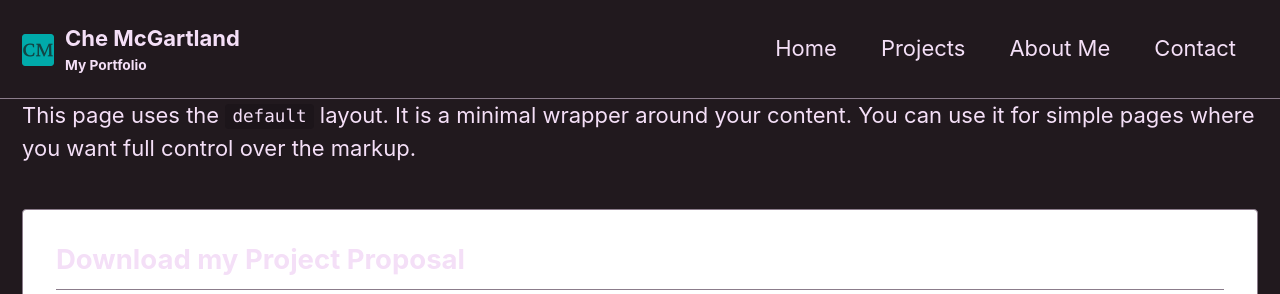
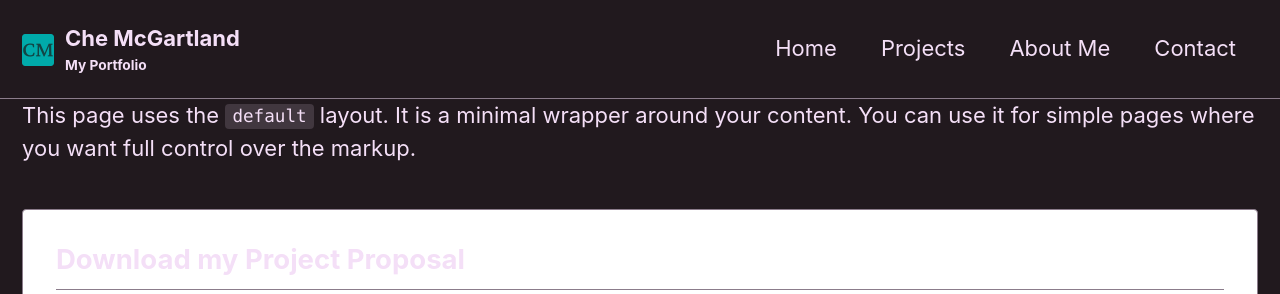
Before and after one commit to chemcg19/chemcg19.github.io, a Jekyll site: the page built from _pages/page-default.md, in a window 1280 px wide. Shown: the top 294 px of the page. Built offline with Jekyll 4.4.1, drawn with Linux system fonts in a browser that asks for light colours.

Commit message:
Update _neon.scss

```diff
--- a/_sass/minimal-mistakes/skins/_neon.scss
+++ b/_sass/minimal-mistakes/skins/_neon.scss
@@ -7,7 +7,7 @@ $background-color: #21191e !default;
 $text-color: #f4dff7 !default;
 $primary-color: #68ede1 !default;
 $border-color: mix(#f4dff7, $background-color, 50%) !default;
-$code-background-color: mix(#000, $background-color, 15%) !default;
+$code-background-color: mix(#f4dff7, $background-color, 15%) !default;
 $code-background-color-dark: mix(#000, $background-color, 20%) !default;
 $form-background-color: mix(#000, $background-color, 35%) !default;
 $footer-background-color: mix($primary-color, #000, 25%) !default;
```
